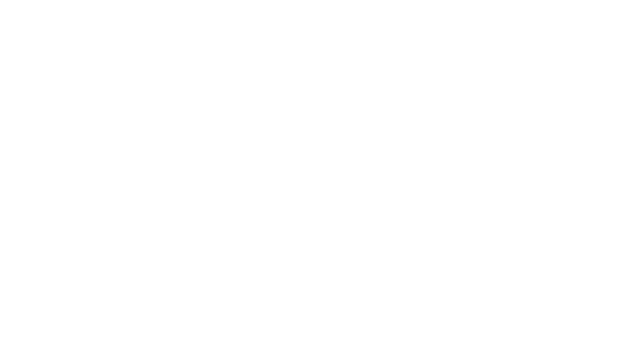
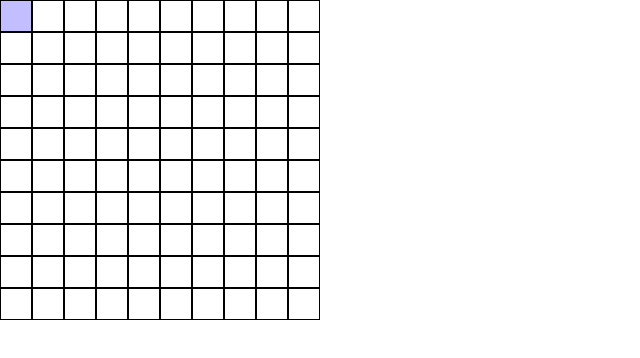
Before and after one commit to alyamba/finding-the-shortest-path, a React (Create React App) app: page / in a window 1280 px wide. Shown: the top 358 px of the page, without its empty margins (0-640 px from the left). Built offline with nearby package versions, Linux system fonts and the light colour scheme; the HTML template or start-up script is replaced by a standard one.

Commit message:
feat: create app template, create matrix cell component

```diff
--- a/src/App.css
+++ b/src/App.css
@@ -2,37 +2,7 @@
   text-align: center;
 }
 
-.App-logo {
-  height: 40vmin;
-  pointer-events: none;
+.line-container{
+  display: flex;
+  flex-direction: row;
 }
-
-@media (prefers-reduced-motion: no-preference) {
-  .App-logo {
-    animation: App-logo-spin infinite 20s linear;
-  }
-}
-
-.App-header {
-  background-color: #282c34;
-  min-height: 100vh;
-  display: flex;
-  flex-direction: column;
-  align-items: center;
-  justify-content: center;
-  font-size: calc(10px + 2vmin);
-  color: white;
-}
-
-.App-link {
-  color: #61dafb;
-}
-
-@keyframes App-logo-spin {
-  from {
-    transform: rotate(0deg);
-  }
-  to {
-    transform: rotate(360deg);
-  }
-}
--- a/src/App.js
+++ b/src/App.js
@@ -1,9 +1,22 @@
-import './App.css';
+import "./App.css";
+import { Cell } from "./components";
 
 function App() {
+  const length = 10;
+  const matrix = Array.from({ length: length }, () =>
+    Array.from({ length: length }, () => 1)
+  );
   return (
     <div className="App">
-
+      {matrix.map((matrixLine, lineIndex) => {
+        return (
+          <div className="line-container">
+            {matrixLine.map((element, columnIndex) => (
+              <Cell key={`${lineIndex}-${columnIndex}`} value={element} />
+            ))}
+          </div>
+        );
+      })}
     </div>
   );
 }
--- /dev/null
+++ b/src/components/Cell/Cell.css
@@ -0,0 +1,14 @@
+.cell {
+  width: 30px;
+  height: 30px;
+  border: 1px solid black;
+  cursor: pointer;
+}
+
+.cell:hover {
+  background-color: rgb(195, 190, 255);
+}
+
+.cell:active{
+  background-color: rgb(171, 164, 253);
+}
--- /dev/null
+++ b/src/components/Cell/Cell.jsx
@@ -0,0 +1,8 @@
+import React from "react";
+import "./Cell.css";
+
+const Cell = (value) => {
+  return <div className="cell" value={value}></div>;
+};
+
+export default Cell;
--- /dev/null
+++ b/src/components/index.js
@@ -0,0 +1,3 @@
+import Cell from "./Cell/Cell";
+
+export { Cell };
```
